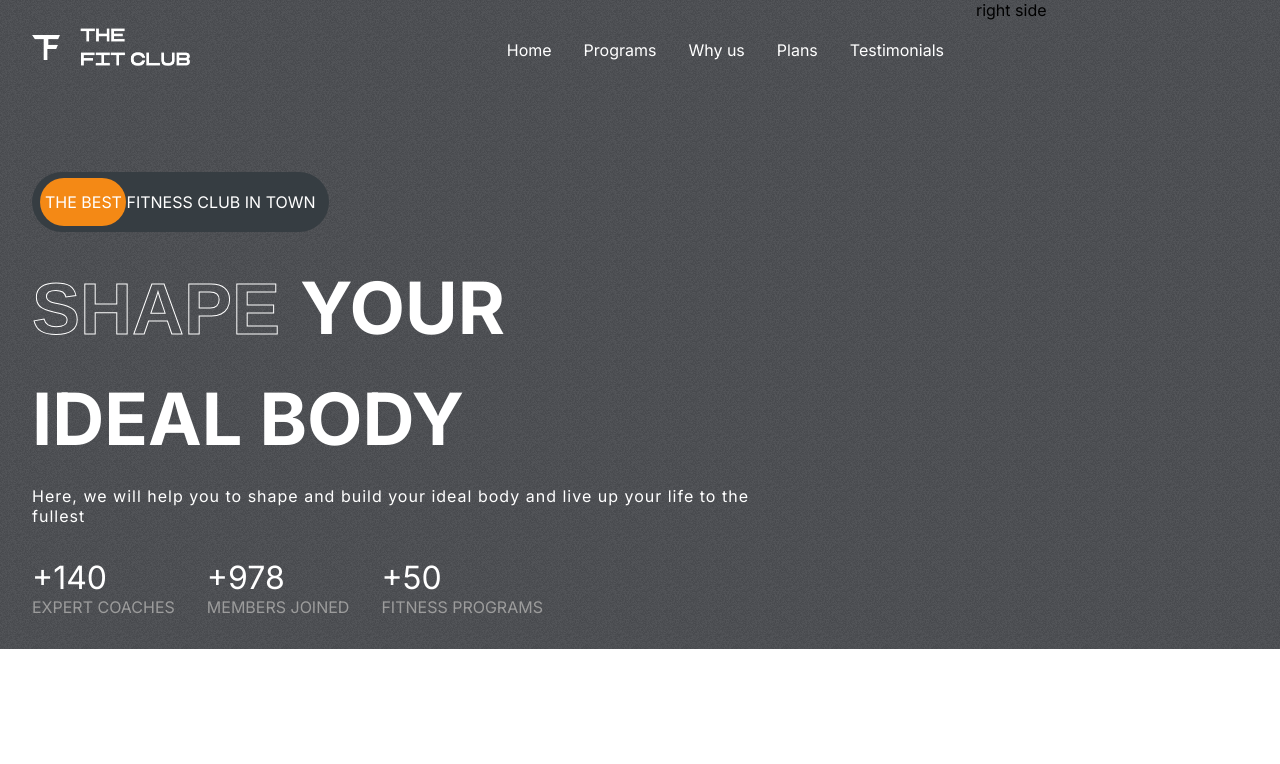
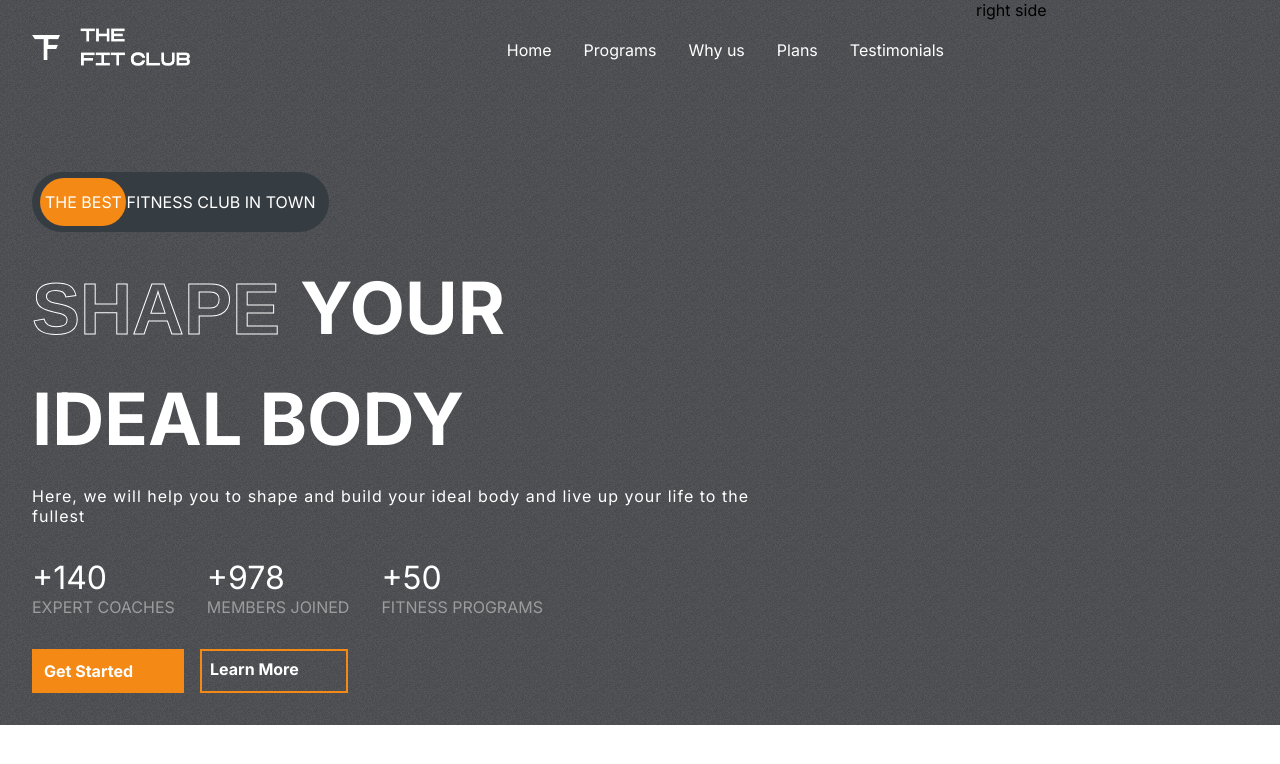
Before and after one commit to ThomasSzentirmay/FT-demo-st, a React (Create React App) app: page / in a window 1280 px wide. Shown: the top 764 px of the page. Built offline with nearby package versions, Linux system fonts and the light colour scheme; the HTML template or start-up script is replaced by a standard one.

Commit message:
added buttons to header

```diff
--- a/src/App.css
+++ b/src/App.css
@@ -28,3 +28,15 @@
   -webkit-text-stroke-width: 1px;
   -webkit-text-stroke-color: #fff;
 }
+
+.btn {
+  background-color: #fff;
+  padding: 0.5rem;
+  font-weight: bold;
+  border: 4px solid transparent;
+  transition: 300ms all;
+}
+
+.btn:hover {
+  cursor: pointer;
+}
--- a/src/components/Hero/Hero.css
+++ b/src/components/Hero/Hero.css
@@ -82,3 +82,22 @@
     color: var(--gray);
     text-transform: uppercase;
 }
+
+.hero-buttons {
+    display: flex;
+    gap: 1rem;
+    font-weight: normal;
+}
+
+.hero-buttons>:nth-child(1) {
+    color: #fff;
+    background-color: var(--orange);
+    width: 8rem;
+}
+
+.hero-buttons>:nth-child(2) {
+    color: #fff;
+    background-color: transparent;
+    width: 8rem;
+    border: 2px solid var(--orange);
+}
--- a/src/components/Hero/Hero.jsx
+++ b/src/components/Hero/Hero.jsx
@@ -46,6 +46,12 @@
                         <span>Fitness Programs</span>
                     </div>
                 </div>
+
+                {/* Hero Buttons */}
+                <div className="hero-buttons">
+                    <buttons className="btn">Get Started</buttons>
+                    <buttons className="btn">Learn More</buttons>
+                </div>
             </div>
             <div className="right-h">right side</div>
         </div>
```
